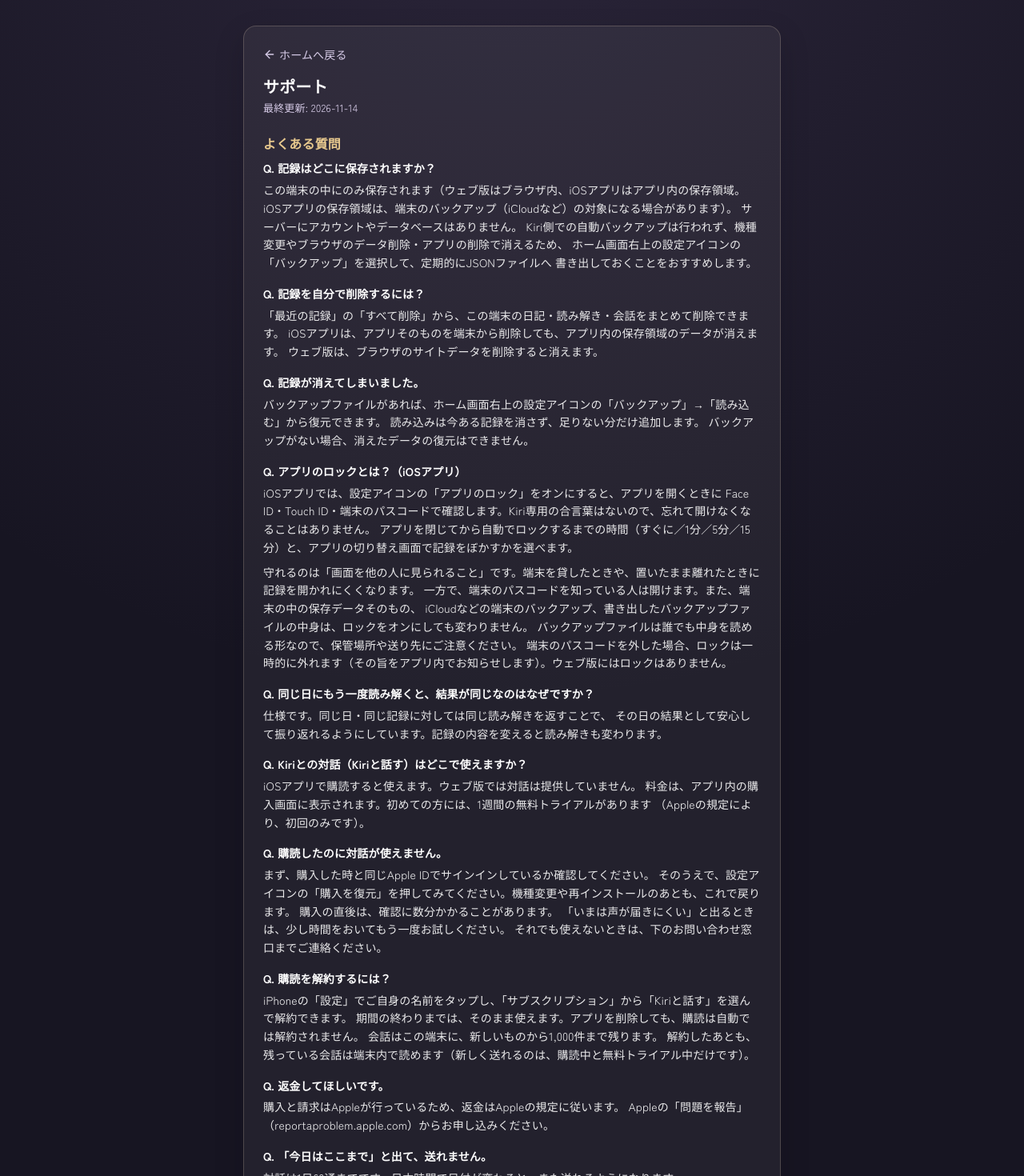
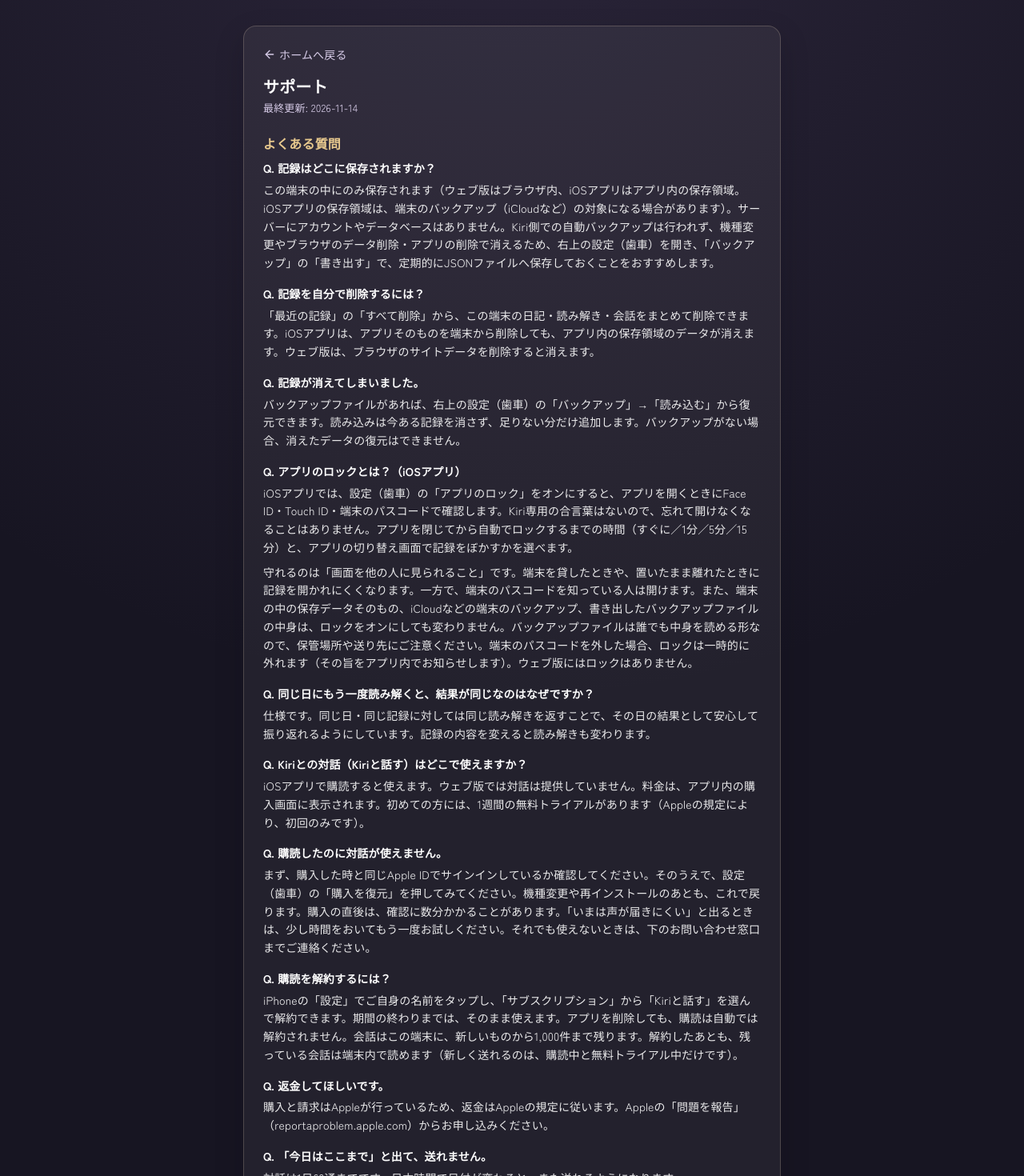
Before and after one commit to hitomiusausa/spiritual-diary, a Next.js app: page /support in a window 1280 px wide. Shown: the top 1470 px of the page at 80% size. Built offline with nearby package versions, Linux system fonts and the light colour scheme.

Commit message:
fix(docs-ui): remove stray JSX spaces in Japanese text, accurate settings paths, keep hotline hours unbroken (UX P2-5, P2-6)
Co-Authored-By: Claude Opus 5.5 <noreply@anthropic.com>

```diff
--- a/src/app/support/page.js
+++ b/src/app/support/page.js
@@ -15,84 +15,58 @@ export default function SupportPage() {
           <div>
             <p className="font-bold text-white mb-1">Q. 記録はどこに保存されますか？</p>
             <p>
-              この端末の中にのみ保存されます（ウェブ版はブラウザ内、iOSアプリはアプリ内の保存領域。
-              iOSアプリの保存領域は、端末のバックアップ（iCloudなど）の対象になる場合があります）。
-              サーバーにアカウントやデータベースはありません。
-              Kiri側での自動バックアップは行われず、機種変更やブラウザのデータ削除・アプリの削除で消えるため、
-              ホーム画面右上の設定アイコンの「バックアップ」を選択して、定期的にJSONファイルへ
-              書き出しておくことをおすすめします。
+              この端末の中にのみ保存されます（ウェブ版はブラウザ内、iOSアプリはアプリ内の保存領域。iOSアプリの保存領域は、端末のバックアップ（iCloudなど）の対象になる場合があります）。サーバーにアカウントやデータベースはありません。Kiri側での自動バックアップは行われず、機種変更やブラウザのデータ削除・アプリの削除で消えるため、右上の設定（歯車）を開き、「バックアップ」の「書き出す」で、定期的にJSONファイルへ保存しておくことをおすすめします。
             </p>
           </div>
           <div>
             <p className="font-bold text-white mb-1">Q. 記録を自分で削除するには？</p>
             <p>
-              「最近の記録」の「すべて削除」から、この端末の日記・読み解き・会話をまとめて削除できます。
-              iOSアプリは、アプリそのものを端末から削除しても、アプリ内の保存領域のデータが消えます。
-              ウェブ版は、ブラウザのサイトデータを削除すると消えます。
+              「最近の記録」の「すべて削除」から、この端末の日記・読み解き・会話をまとめて削除できます。iOSアプリは、アプリそのものを端末から削除しても、アプリ内の保存領域のデータが消えます。ウェブ版は、ブラウザのサイトデータを削除すると消えます。
             </p>
           </div>
           <div>
             <p className="font-bold text-white mb-1">Q. 記録が消えてしまいました。</p>
             <p>
-              バックアップファイルがあれば、ホーム画面右上の設定アイコンの「バックアップ」→「読み込む」から復元できます。
-              読み込みは今ある記録を消さず、足りない分だけ追加します。
-              バックアップがない場合、消えたデータの復元はできません。
+              バックアップファイルがあれば、右上の設定（歯車）の「バックアップ」→「読み込む」から復元できます。読み込みは今ある記録を消さず、足りない分だけ追加します。バックアップがない場合、消えたデータの復元はできません。
             </p>
           </div>
           <div>
             <p className="font-bold text-white mb-1">Q. アプリのロックとは？（iOSアプリ）</p>
             <p>
-              iOSアプリでは、設定アイコンの「アプリのロック」をオンにすると、アプリを開くときに
-              Face ID・Touch ID・端末のパスコードで確認します。Kiri専用の合言葉はないので、忘れて開けなくなることはありません。
-              アプリを閉じてから自動でロックするまでの時間（すぐに／1分／5分／15分）と、アプリの切り替え画面で記録をぼかすかを選べます。
+              iOSアプリでは、設定（歯車）の「アプリのロック」をオンにすると、アプリを開くときにFace ID・Touch ID・端末のパスコードで確認します。Kiri専用の合言葉はないので、忘れて開けなくなることはありません。アプリを閉じてから自動でロックするまでの時間（すぐに／1分／5分／15分）と、アプリの切り替え画面で記録をぼかすかを選べます。
             </p>
             <p className="mt-2">
-              守れるのは「画面を他の人に見られること」です。端末を貸したときや、置いたまま離れたときに記録を開かれにくくなります。
-              一方で、端末のパスコードを知っている人は開けます。また、端末の中の保存データそのもの、
-              iCloudなどの端末のバックアップ、書き出したバックアップファイルの中身は、ロックをオンにしても変わりません。
-              バックアップファイルは誰でも中身を読める形なので、保管場所や送り先にご注意ください。
-              端末のパスコードを外した場合、ロックは一時的に外れます（その旨をアプリ内でお知らせします）。ウェブ版にはロックはありません。
+              守れるのは「画面を他の人に見られること」です。端末を貸したときや、置いたまま離れたときに記録を開かれにくくなります。一方で、端末のパスコードを知っている人は開けます。また、端末の中の保存データそのもの、iCloudなどの端末のバックアップ、書き出したバックアップファイルの中身は、ロックをオンにしても変わりません。バックアップファイルは誰でも中身を読める形なので、保管場所や送り先にご注意ください。端末のパスコードを外した場合、ロックは一時的に外れます（その旨をアプリ内でお知らせします）。ウェブ版にはロックはありません。
             </p>
           </div>
           <div>
             <p className="font-bold text-white mb-1">Q. 同じ日にもう一度読み解くと、結果が同じなのはなぜですか？</p>
             <p>
-              仕様です。同じ日・同じ記録に対しては同じ読み解きを返すことで、
-              その日の結果として安心して振り返れるようにしています。記録の内容を変えると読み解きも変わります。
+              仕様です。同じ日・同じ記録に対しては同じ読み解きを返すことで、その日の結果として安心して振り返れるようにしています。記録の内容を変えると読み解きも変わります。
             </p>
           </div>
           <div>
             <p className="font-bold text-white mb-1">Q. Kiriとの対話（Kiriと話す）はどこで使えますか？</p>
             <p>
-              iOSアプリで購読すると使えます。ウェブ版では対話は提供していません。
-              料金は、アプリ内の購入画面に表示されます。初めての方には、1週間の無料トライアルがあります
-              （Appleの規定により、初回のみです）。
+              iOSアプリで購読すると使えます。ウェブ版では対話は提供していません。料金は、アプリ内の購入画面に表示されます。初めての方には、1週間の無料トライアルがあります（Appleの規定により、初回のみです）。
             </p>
           </div>
           <div>
             <p className="font-bold text-white mb-1">Q. 購読したのに対話が使えません。</p>
             <p>
-              まず、購入した時と同じApple IDでサインインしているか確認してください。
-              そのうえで、設定アイコンの「購入を復元」を押してみてください。機種変更や再インストールのあとも、これで戻ります。
-              購入の直後は、確認に数分かかることがあります。
-              「いまは声が届きにくい」と出るときは、少し時間をおいてもう一度お試しください。
-              それでも使えないときは、下のお問い合わせ窓口までご連絡ください。
+              まず、購入した時と同じApple IDでサインインしているか確認してください。そのうえで、設定（歯車）の「購入を復元」を押してみてください。機種変更や再インストールのあとも、これで戻ります。購入の直後は、確認に数分かかることがあります。「いまは声が届きにくい」と出るときは、少し時間をおいてもう一度お試しください。それでも使えないときは、下のお問い合わせ窓口までご連絡ください。
             </p>
           </div>
           <div>
             <p className="font-bold text-white mb-1">Q. 購読を解約するには？</p>
             <p>
-              iPhoneの「設定」でご自身の名前をタップし、「サブスクリプション」から「Kiriと話す」を選んで解約できます。
-              期間の終わりまでは、そのまま使えます。アプリを削除しても、購読は自動では解約されません。
-              会話はこの端末に、新しいものから1,000件まで残ります。
-              解約したあとも、残っている会話は端末内で読めます（新しく送れるのは、購読中と無料トライアル中だけです）。
+              iPhoneの「設定」でご自身の名前をタップし、「サブスクリプション」から「Kiriと話す」を選んで解約できます。期間の終わりまでは、そのまま使えます。アプリを削除しても、購読は自動では解約されません。会話はこの端末に、新しいものから1,000件まで残ります。解約したあとも、残っている会話は端末内で読めます（新しく送れるのは、購読中と無料トライアル中だけです）。
             </p>
           </div>
           <div>
             <p className="font-bold text-white mb-1">Q. 返金してほしいです。</p>
             <p>
-              購入と請求はAppleが行っているため、返金はAppleの規定に従います。
-              Appleの「問題を報告」（reportaproblem.apple.com）からお申し込みください。
+              購入と請求はAppleが行っているため、返金はAppleの規定に従います。Appleの「問題を報告」（reportaproblem.apple.com）からお申し込みください。
             </p>
           </div>
           <div>
@@ -104,8 +78,7 @@ export default function SupportPage() {
           <div>
             <p className="font-bold text-white mb-1">Q. 読み解きの言葉がつらく感じられます。</p>
             <p>
-              Kiriの言葉は傾向を映す読み物であり、あなたの未来や価値を決めるものではありません。
-              心がつらいときは、Kiriの言葉より、人の声に頼ってください。厚生労働省の
+              Kiriの言葉は傾向を映す読み物であり、あなたの未来や価値を決めるものではありません。心がつらいときは、Kiriの言葉より、人の声に頼ってください。厚生労働省の
               <a href="https://www.mhlw.go.jp/mamorouyokokoro/" target="_blank" rel="noopener noreferrer" className="underline">「まもろうよ こころ」</a>に、
               電話・SNSで相談できる窓口がまとまっています。
             </p>
--- a/src/app/terms/page.js
+++ b/src/app/terms/page.js
@@ -10,16 +10,13 @@ export default function TermsPage() {
   return (
     <DocPage title="利用規約" updatedAt="2026-11-14">
       <p>
-        本規約は、Kiri（Mind & Energy Note、以下「本サービス」）の利用条件を定めるものです。
-        本サービスを利用することで、本規約に同意したものとみなします。
+        本規約は、Kiri（Mind & Energy Note、以下「本サービス」）の利用条件を定めるものです。本サービスを利用することで、本規約に同意したものとみなします。
       </p>
 
       <section>
         <h2>1. サービスの性質</h2>
         <p>
-          本サービスは、四柱推命とバイオリズムをもとにした読み物と、日々の記録を組み合わせた
-          セルフケア・娯楽目的のサービスです。表示される内容にはAIによる生成文が含まれ、
-          事実の断定や将来の保証ではありません。
+          本サービスは、四柱推命とバイオリズムをもとにした読み物と、日々の記録を組み合わせたセルフケア・娯楽目的のサービスです。表示される内容にはAIによる生成文が含まれ、事実の断定や将来の保証ではありません。
         </p>
         <ul className="mt-2">
           <li>医療・健康に関する診断や助言ではありません。体調の不安は医療機関にご相談ください。</li>
@@ -27,8 +24,7 @@ export default function TermsPage() {
           <li>重要な判断は、本サービスの内容のみに依拠せず、ご自身の責任で行ってください。</li>
         </ul>
         <p className="mt-2">
-          本サービスは、緊急時の相談窓口ではありません。命の危険を感じるときは119番へ、
-          心がとてもつらいときは、公的な相談窓口にご連絡ください。電話の相談窓口は
+          本サービスは、緊急時の相談窓口ではありません。命の危険を感じるときは119番へ、心がとてもつらいときは、公的な相談窓口にご連絡ください。電話の相談窓口は
           <Link href="/support" className="underline">サポート</Link>ページにまとめています。
         </p>
       </section>
@@ -45,10 +41,7 @@ export default function TermsPage() {
       <section>
         <h2>3. 有料機能「Kiriと話す」</h2>
         <p>
-          Kiriとの自由な対話は、有料機能「Kiriと話す」として提供します。
-          iOSアプリの購入画面から、月額の自動更新サブスクリプションとして購読できます。
-          ウェブ版では対話を提供していません（iOSアプリで購読してください）。
-          読み解きと日記は、これまでどおり無料です。
+          Kiriとの自由な対話は、有料機能「Kiriと話す」として提供します。iOSアプリの購入画面から、月額の自動更新サブスクリプションとして購読できます。ウェブ版では対話を提供していません（iOSアプリで購読してください）。読み解きと日記は、これまでどおり無料です。
         </p>
         <ul className="mt-2">
           <li>料金: 価格は、アプリ内の購入画面に表示します。購入の前にご確認ください。</li>
@@ -68,13 +61,7 @@ export default function TermsPage() {
       <section>
         <h2>4. 免責</h2>
         <p>
-          運営者は、本サービスの内容の正確性・完全性・有用性を保証しません。
-          本サービスの利用または利用不能により利用者に生じた損害について、運営者は責任を負いません。
-          ただし、運営者に故意または過失がある場合は、この限りではありません。
-          この場合でも、運営者の軽過失によるときの賠償は、現実に生じた通常の損害に限り、
-          有料機能に関する損害については、損害が生じた月に利用者が本サービスに支払った利用料金の額を上限とします。
-          消費者契約法その他の法令によりこの定めが適用されない場合は、その法令に従います。
-          端末内データの消失に備えるため、バックアップ機能のご利用をおすすめします。
+          運営者は、本サービスの内容の正確性・完全性・有用性を保証しません。本サービスの利用または利用不能により利用者に生じた損害について、運営者は責任を負いません。ただし、運営者に故意または過失がある場合は、この限りではありません。この場合でも、運営者の軽過失によるときの賠償は、現実に生じた通常の損害に限り、有料機能に関する損害については、損害が生じた月に利用者が本サービスに支払った利用料金の額を上限とします。消費者契約法その他の法令によりこの定めが適用されない場合は、その法令に従います。端末内データの消失に備えるため、バックアップ機能のご利用をおすすめします。
         </p>
       </section>
 
@@ -86,8 +73,7 @@ export default function TermsPage() {
       <section>
         <h2>6. 規約の変更・準拠法</h2>
         <p>
-          本規約は必要に応じて改定され、重要な変更はアプリ内で告知します。
-          本規約は日本法に準拠します。
+          本規約は必要に応じて改定され、重要な変更はアプリ内で告知します。本規約は日本法に準拠します。
         </p>
       </section>
 
--- a/src/components/SupportCard.jsx
+++ b/src/components/SupportCard.jsx
@@ -13,7 +13,11 @@ function SupportLineList({ lines }) {
             <Phone className="w-5 h-5 shrink-0 text-kiri-gold" aria-hidden="true" />
             <span className="flex-1 min-w-0">
               <span className="block text-sm font-bold">{line.name}</span>
-              <span className="block text-xs text-kiri-fog">{line.tel}　{line.hours}</span>
+              <span className="block text-xs text-kiri-fog">
+                <span className="inline-block">{line.tel}</span>{'　'}
+                {/* 「（通話料有料）」などの括弧書きが途中で割れないよう、まとまりごとに折り返す（UX P2-6） */}
+                {line.hours.split(/(?=（)/).map((part) => <span key={part} className="inline-block">{part}</span>)}
+              </span>
             </span>
           </a>
         </li>
```
Also changed, not shown: src/app/privacy/page.js (+15 -50 lines).
